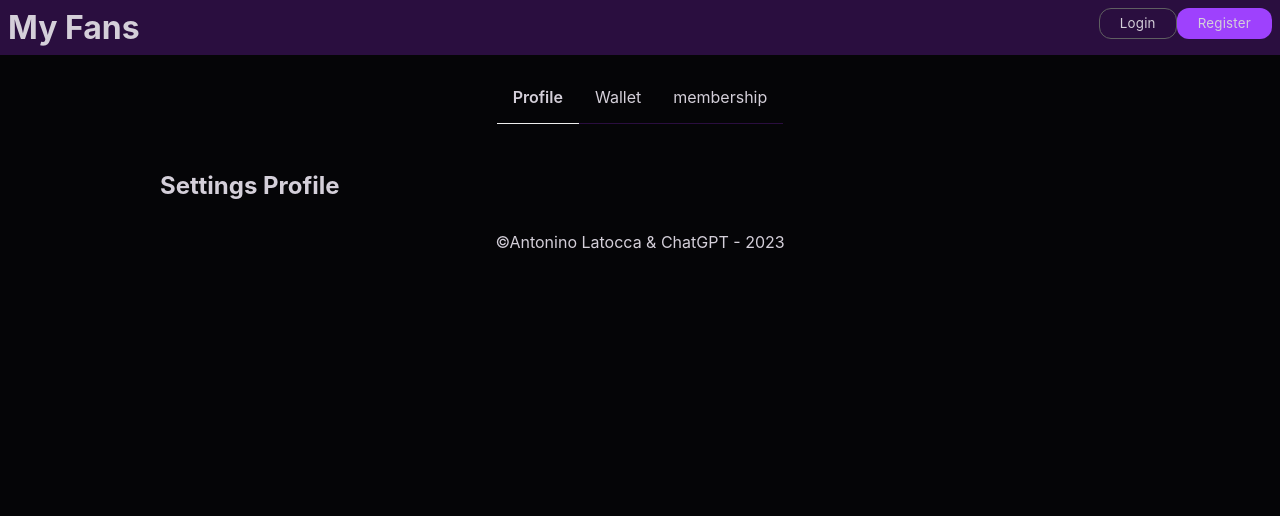
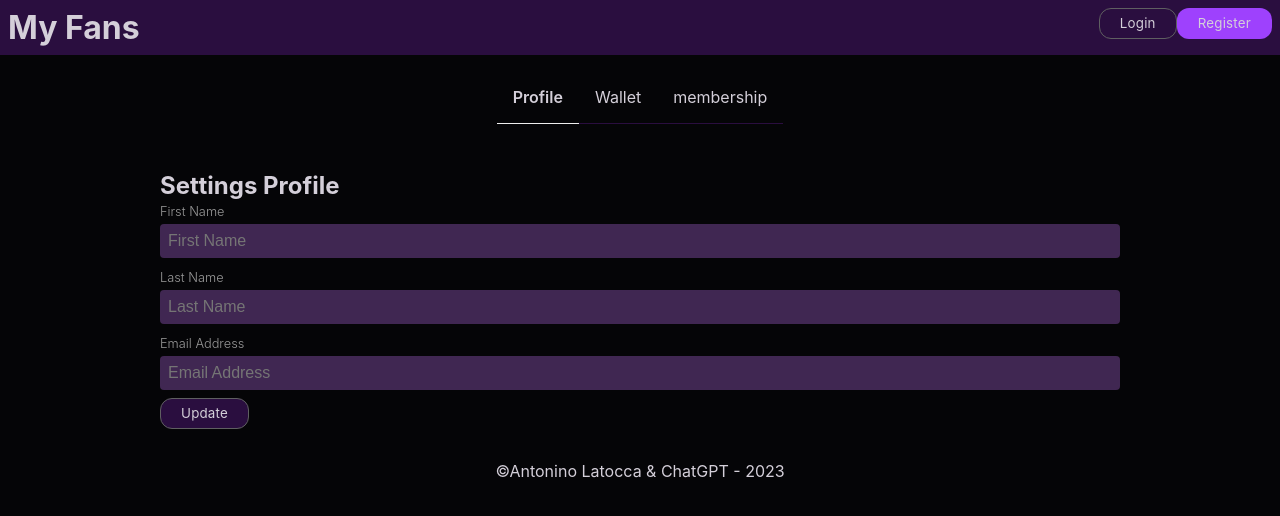
Before and after one commit to antoninolatocca/my-fans, a React (Create React App) app: page /settings in a window 1280 px wide. Shown: the top 516 px of the page. Built offline with nearby package versions, Linux system fonts and the light colour scheme.

Commit message:
Init EditProfile

```diff
--- /dev/null
+++ b/src/actions/account.js
@@ -0,0 +1,14 @@
+import { ActionType } from '../constants/ActionType';
+import { api } from '../services/api';
+
+export const updateAccount = (id, accountData) => async (dispatch) => {
+    try {
+      const response = await api.put(`/account/${id}`, accountData);
+      dispatch({
+        type: ActionType.UPDATE_ACCOUNT,
+        payload: response.data,
+      });
+    } catch (error) {
+      console.error(error);
+    }
+  };
--- a/src/components/accountSettings/AccountSettingsProfile.js
+++ b/src/components/accountSettings/AccountSettingsProfile.js
@@ -1,9 +1,13 @@
 import React from 'react';
+import ProfileForm from './ProfileForm';
 
 const AccountSettingsProfile = () => {
 
   return (
-    <h2>Settings Profile</h2>
+    <div>
+      <h2>Settings Profile</h2>
+      <ProfileForm />
+    </div>
   );
 };
 
--- /dev/null
+++ b/src/components/accountSettings/ProfileForm.js
@@ -0,0 +1,70 @@
+import React, { useState } from 'react';
+import { useDispatch } from 'react-redux';
+import { updateAccount } from '../../actions/account';
+
+const ProfileForm = () => {
+
+  const dispatch = useDispatch();
+
+  const [formData, setFormData] = useState({
+    email: '',
+    firstName: '',
+    lastName: '',
+  });
+
+  const { email, firstName, lastName } = formData;
+
+  const onChange = e =>
+    setFormData({ ...formData, [e.target.name]: e.target.value });
+
+  const onSubmit = e => {
+    e.preventDefault();
+    dispatch(updateAccount({ email, firstName, lastName }));
+  };
+
+  return (
+    <div className={"container"}>
+      <form onSubmit={e => onSubmit(e)}>
+        <div className='form-group'>
+          <label htmlFor='firstName'>First Name</label>
+          <input
+            type='text'
+            placeholder='First Name'
+            name='firstName'
+            value={firstName}
+            onChange={(e) => onChange(e)}
+            required
+            autoComplete='off'
+          />
+        </div>
+        <div className='form-group'>
+          <label htmlFor='lastName'>Last Name</label>
+          <input
+            type='text'
+            placeholder='Last Name'
+            name='lastName'
+            value={lastName}
+            onChange={(e) => onChange(e)}
+            required
+            autoComplete='off'
+          />
+        </div>
+        <div className='form-group'>
+          <label htmlFor='email'>Email Address</label>
+          <input
+            type='email'
+            placeholder='Email Address'
+            name='email'
+            value={email}
+            onChange={(e) => onChange(e)}
+            required
+            autoComplete='off'
+          />
+        </div>
+        <button type='submit' className='dark-button' value='Register'>Update</button>
+      </form>
+    </div>
+  );
+};
+
+export default ProfileForm;
--- a/src/components/auth/RegisterForm.js
+++ b/src/components/auth/RegisterForm.js
@@ -76,6 +76,7 @@ const RegisterForm = ({isHome = false}) => {
             onChange={(e) => onChange(e)}
             minLength='6'
             required
+            autocomplete="new-password"
           />
         </div>
         <div className='form-group'>
@@ -88,6 +89,7 @@ const RegisterForm = ({isHome = false}) => {
             onChange={(e) => onChange(e)}
             minLength='6'
             required
+            autoComplete='off'
           />
         </div>
         <div className='form-group'>
--- a/src/constants/ActionType.js
+++ b/src/constants/ActionType.js
@@ -10,5 +10,7 @@ export const ActionType = {
     DELETE_POST: 'DELETE_POST',
     UPDATE_POST: 'UPDATE_POST',
     LIKE_POST: 'LIKE_POST',
-    COMMENT_POST: 'COMMENT_POST'
+    COMMENT_POST: 'COMMENT_POST',
+
+    UPDATE_ACCOUNT: 'UPDATE_ACCOUNT'
 }
```
